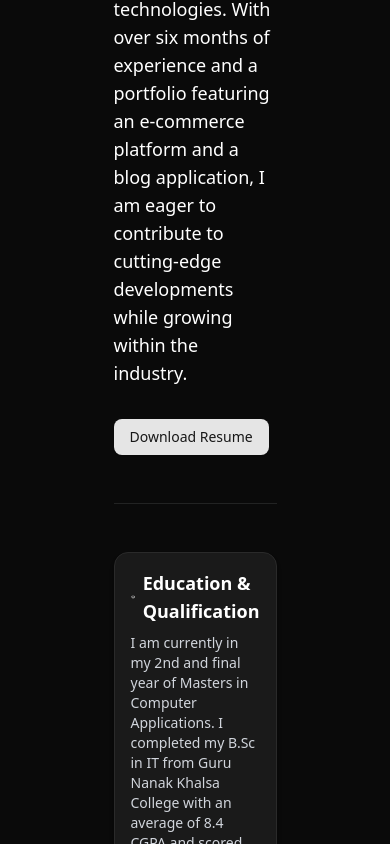
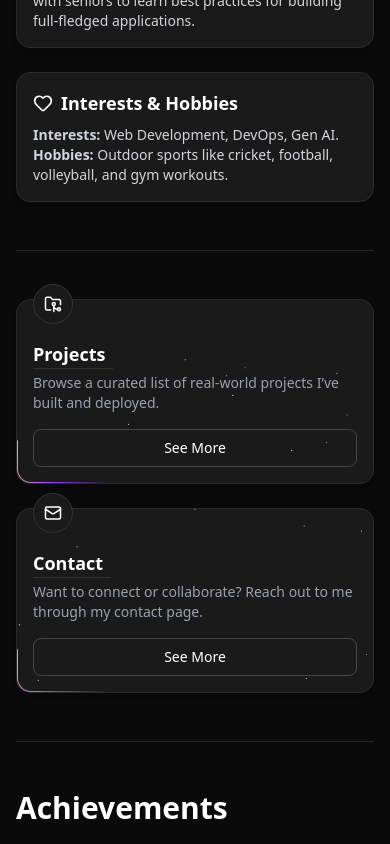
Before and after one commit to VedangKanade20/Portfolioo-nextjs, a Next.js app: page /about in a window 390 px wide. Shown: the part 1490-2334 px from the top of the page. Built offline with nearby package versions, Linux system fonts and the light colour scheme.

Commit message:
Made it fully responsive

```diff
--- a/app/about/page.tsx
+++ b/app/about/page.tsx
@@ -36,7 +36,7 @@ const page = () => {
           I am Vedang Kanade, a Full Stack Developer specializing in the MERN stack. With a strong foundation in building robust, responsive, and user-friendly web applications, I excel at designing APIs, developing dynamic frontends, and crafting scalable backend solutions. My expertise spans the entire development lifecycle, but my true strength lies in creating seamless web experiences that power innovative projects. I am passionate about solving complex problems, collaborating with teams to deliver high-quality solutions, and continuously enhancing my skills through hands-on projects and emerging technologies. With over six months of experience and a portfolio featuring an e-commerce platform and a blog application, I am eager to contribute to cutting-edge developments while growing within the industry.
         </p>
         <a
-          href="https://drive.google.com/uc?export=download&id=1Hdt7bv4vARGyNT1QE4kff9ndGpgoDm5g"
+          href="https://drive.google.com/file/d/1R1mpqsU_IZcjl5bwxG9l-ELUw3JCDJ9X/view?usp=sharing"
           download
           className="inline-block text-white"
         >
--- a/app/layout.tsx
+++ b/app/layout.tsx
@@ -30,7 +30,7 @@ export default function RootLayout({
     <html lang="en" className="dark">
 
         <body
-    className={`${geistSans.variable} ${geistMono.variable} antialiased px-[25%] relative min-h-screen pb-24`}
+    className={`${geistSans.variable} ${geistMono.variable} antialiased  relative min-h-screen pb-24`}
   >
     <Header />
     {children}
```
